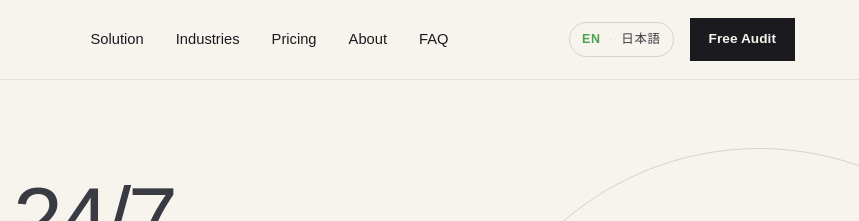
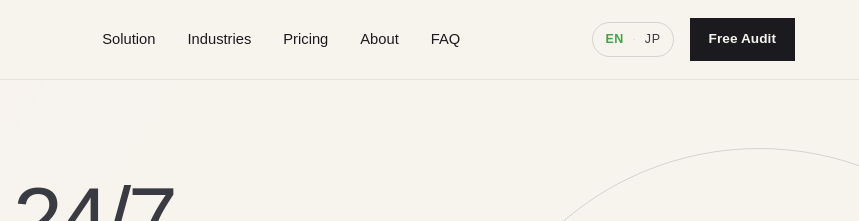
Before and after one commit to NahidaRupta/techmirai-ai-website, a website: page index.html in a window 1280 px wide. Shown: the top 221 px of the page, 421-1280 px from the left. Drawn offline with Linux system fonts and the light colour scheme.

Commit message:
japanese name

```diff
--- a/index.html
+++ b/index.html
@@ -220,7 +220,7 @@
       <button class="lang-toggle" id="langToggle" aria-label="Switch language">
         <span class="lang-toggle__opt" data-lang-opt="en">EN</span>
         <span class="lang-toggle__sep">·</span>
-        <span class="lang-toggle__opt" data-lang-opt="ja">日本語</span>
+        <span class="lang-toggle__opt" data-lang-opt="ja">JP</span>
       </button>
       <a href="#contact" class="btn btn--primary btn--small" data-i18n="nav.cta">Free Audit</a>
     </div>
```
